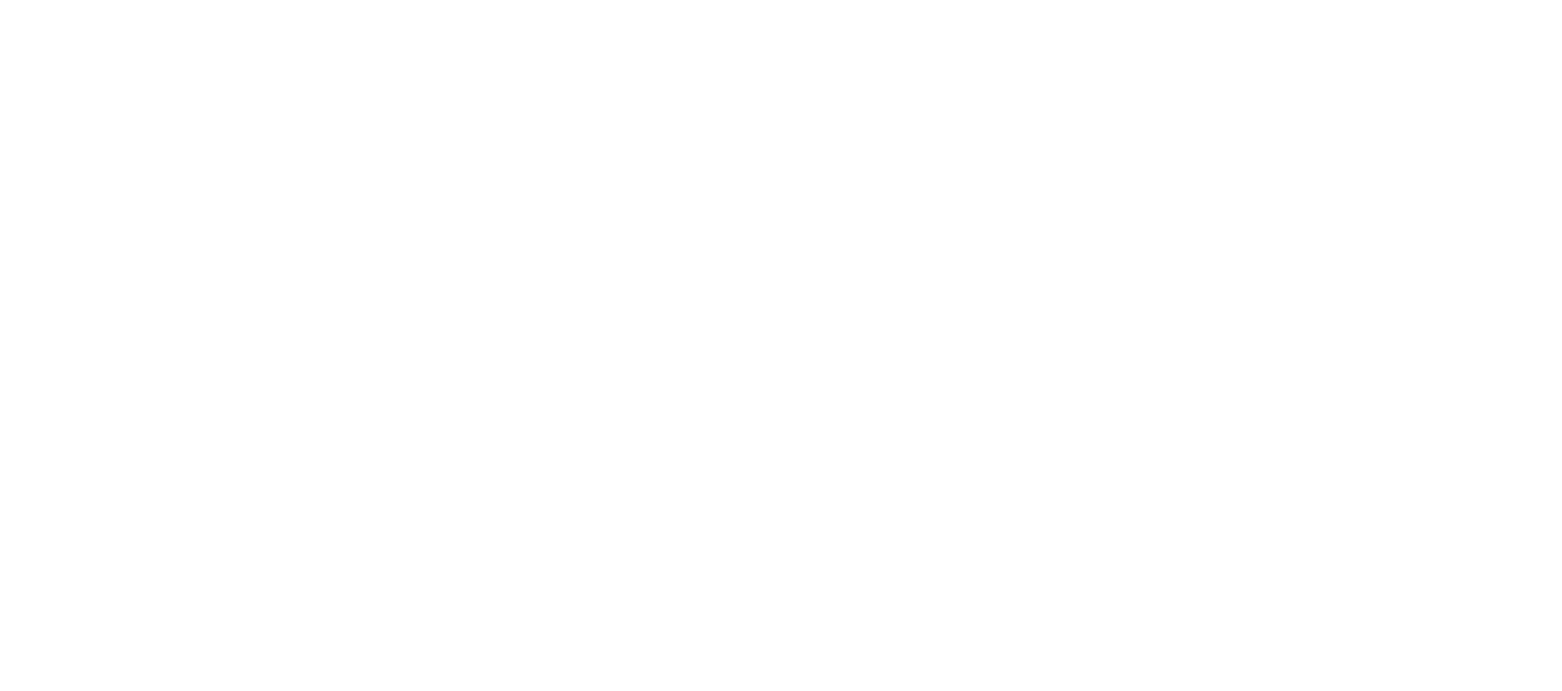
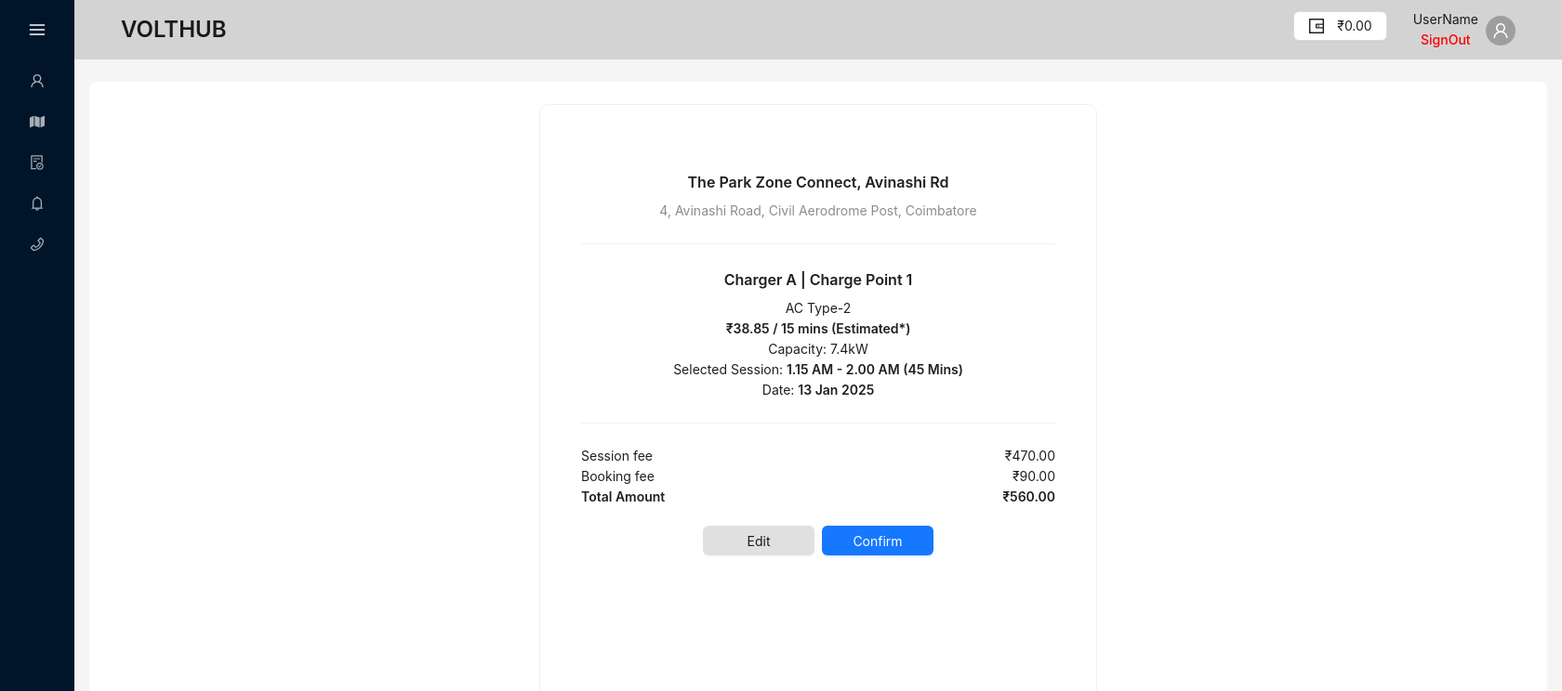
Before and after one commit to ranjana152/iris_volthub, a React (Vite) app in the folder frontend_volthub/: page /confirmationpage in a window 1280 px wide. Before the commit this address had no page. Shown: the top 744 px of the page at 93% size, 1680 px wide, since content can reach past the window. Built offline with nearby package versions, Linux system fonts and the light colour scheme.

Commit message:
updated: page routes

```diff
--- a/frontend_volthub/src/App.tsx
+++ b/frontend_volthub/src/App.tsx
@@ -18,7 +18,7 @@
           <Route path="/register" element={<Registration_layout />} />
           <Route path="/dashboard" element={<Dashboard_layout Component={DContent_1} />} />
           <Route path="/slotdashboard" element={<Dashboard_layout Component={Slot_content2} />} />
-          <Route path="/" element={<LayoutPage Component={ConfirmationPage} />} />
+          <Route path="/confirmationpage" element={<LayoutPage Component={ConfirmationPage} />} />
           <Route path="/MyBookings" element={<LayoutPage Component={MyBookings}/>} />
         </Routes>
       </Router>
--- a/frontend_volthub/src/pages/slotbooking/bookslots.tsx
+++ b/frontend_volthub/src/pages/slotbooking/bookslots.tsx
@@ -10,7 +10,7 @@
         <Flex wrap gap={100} style={{ margin: 'auto' }}>
             <Flex vertical>
                 <Slot_content1 />
-                <Button type='primary' onClick={() => navigate('/dashboard')} style={{ marginTop: 40 }}>Confirm Booking</Button>
+                <Button type='primary' onClick={() => navigate('/confirmationpage')} style={{ marginTop: 40 }}>Confirm Booking</Button>
             </Flex>
             <Slot_selection />
         </Flex>
```
